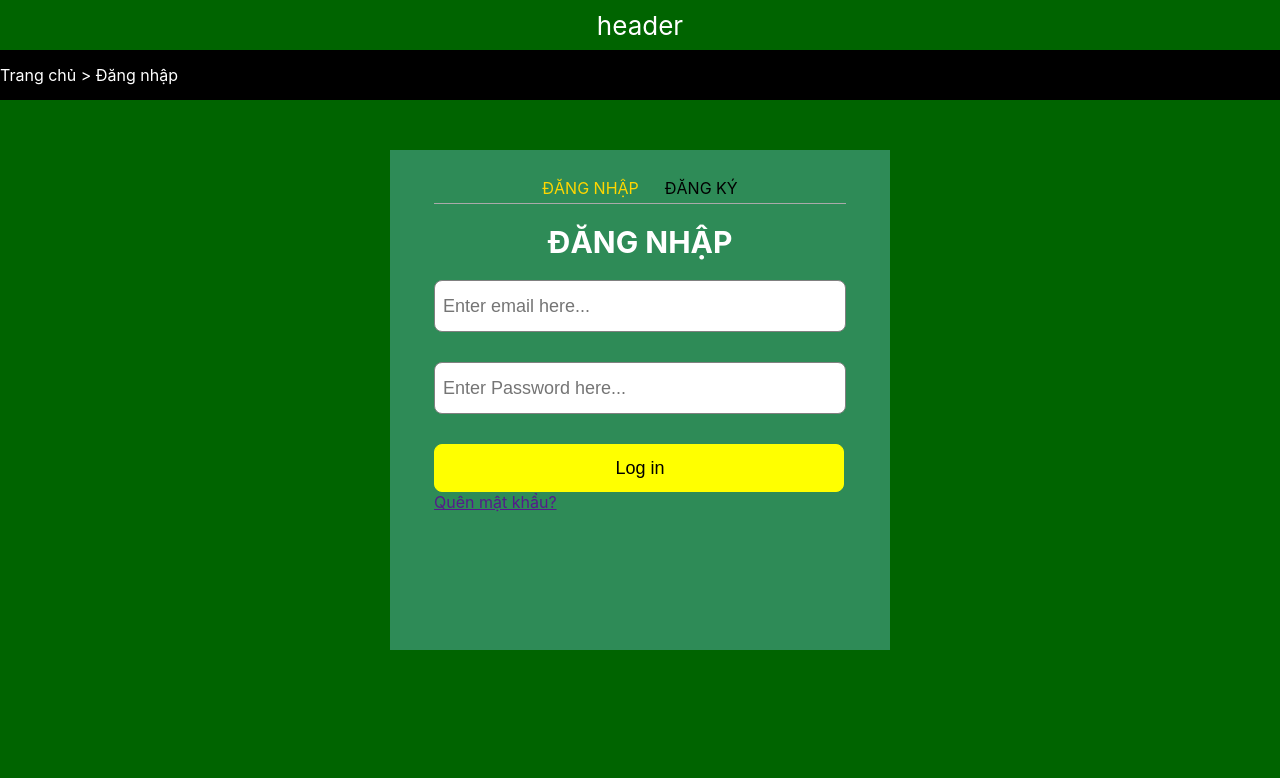
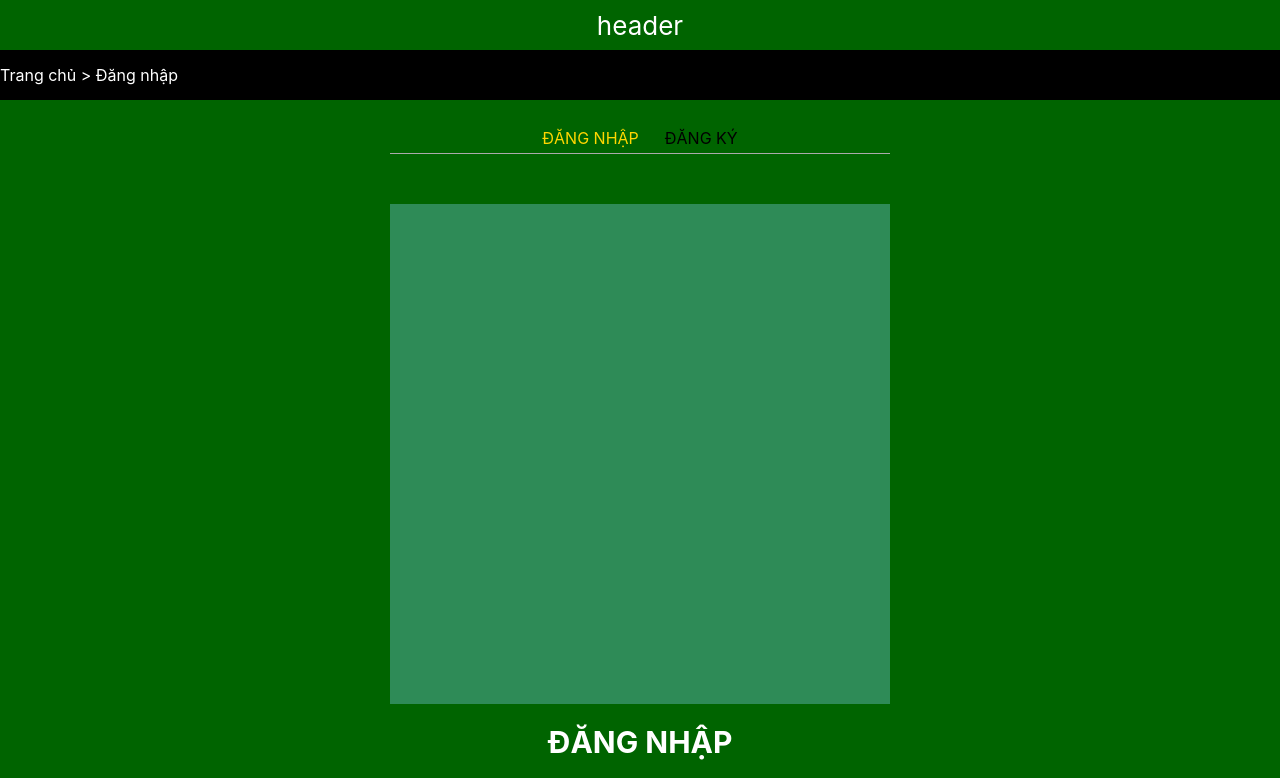
Before and after one commit to web-hus/web, a React (Create React App) app in the folder frontend/: page / in a window 1280 px wide. Shown: the top 778 px of the page. Built offline with nearby package versions, Linux system fonts and the light colour scheme.

Commit message:
Update login.js

```diff
--- a/frontend/src/components/login.js
+++ b/frontend/src/components/login.js
@@ -13,7 +13,6 @@ const Login = () =>{
 
 
     return(
-        <div className={'mainContainer'}>
         <div className={'functionalContainer'}>
             <Tabs>
                 <TabList>
@@ -22,6 +21,10 @@ const Login = () =>{
                 </TabList>
 
                 <TabPanel>
+                    <div className={'mainContainer'}>
+
+                    </div>
+
                     <div className={'titleContainer'}>
                         ĐĂNG NHẬP
                     </div>
@@ -116,7 +119,7 @@ const Login = () =>{
             </Tabs>
         </div>
 
-        </div>
+
 
     )
 }
```
Lines whose indentation alone changed are shown as unchanged.
